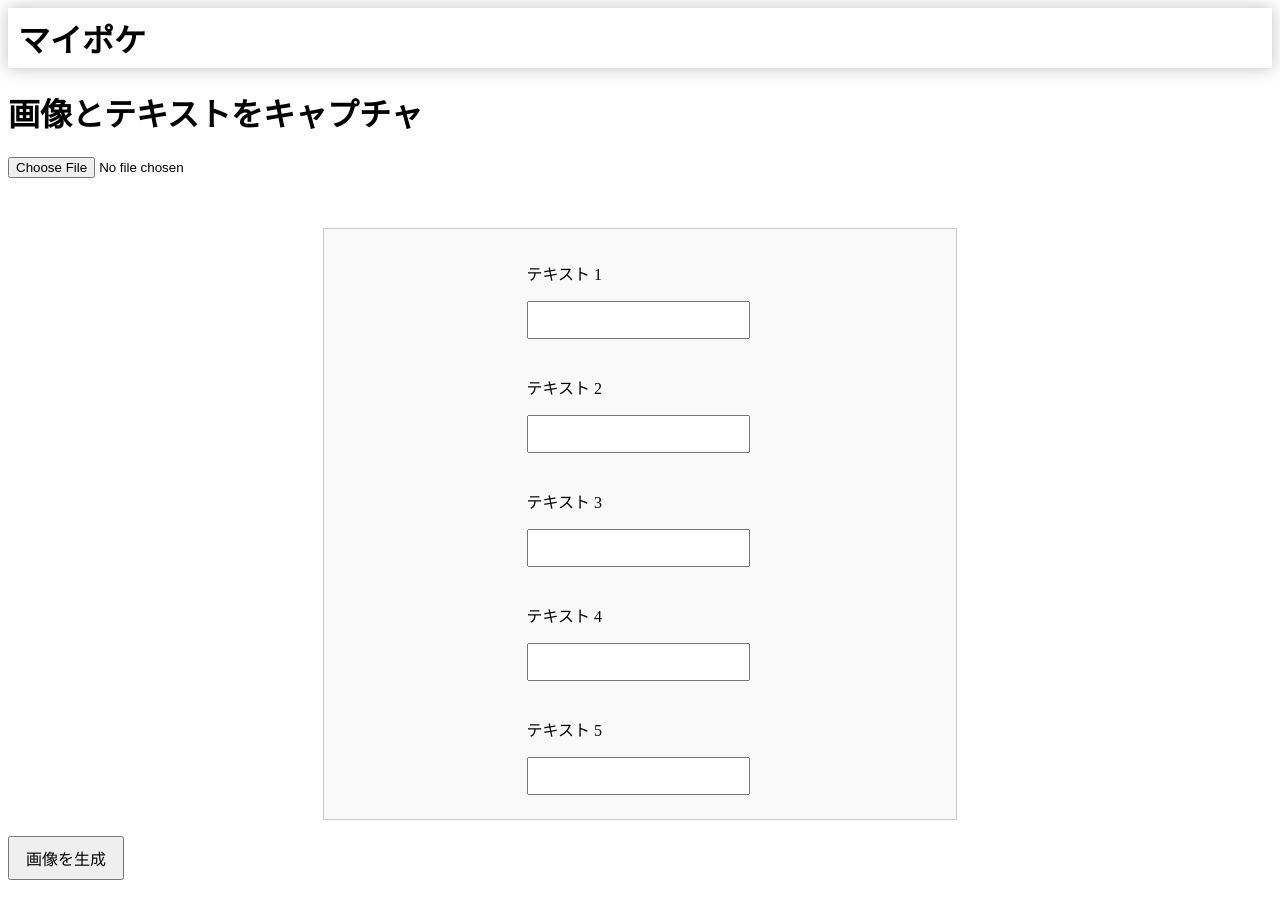
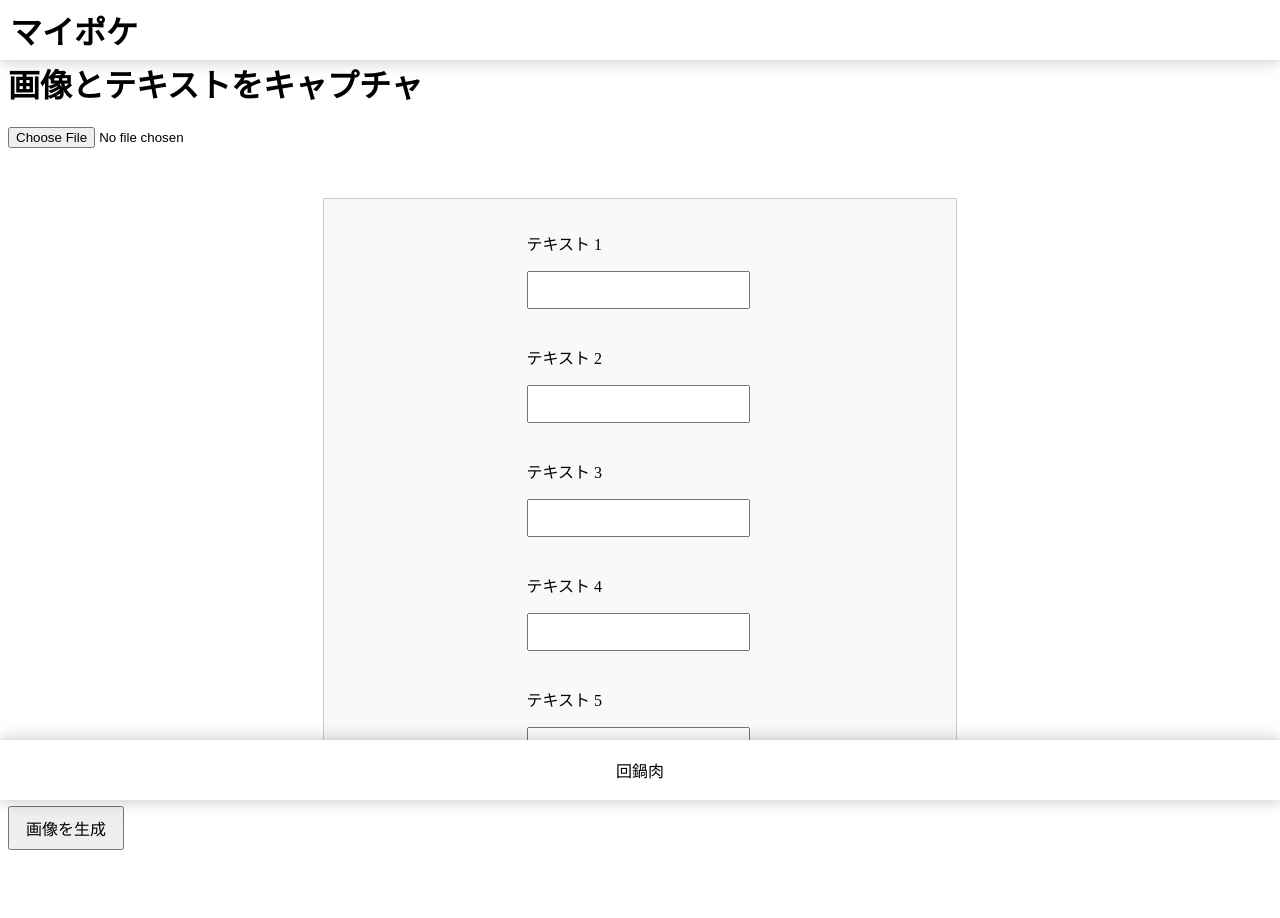
Before and after one commit to Menma-0/hakkason1, a Nuxt app: page / in a window 1280 px wide. Before the commit the page ends 888 px from the top, so only its background shows below. Built offline with nearby package versions, Linux system fonts and the light colour scheme.

Commit message:
画像の保存はしてくれるようになった

```diff
--- a/Layouts/default.vue
+++ b/Layouts/default.vue
@@ -3,7 +3,7 @@
     <div>
         <slot/>
     </div>
-    <!-- <Footer/> -->
+    <Footer/>
 </template>
 
 <script setup lang="ts">
--- a/components/footer.vue
+++ b/components/footer.vue
@@ -15,7 +15,7 @@
   flex-shrink: 0;
   background: #FFF;
   box-shadow: 0px 0px 16px 0px rgba(0, 0, 0, 0.25);
-  position: sticky;
+  position: fixed;
   bottom: 0;
   left: 0;
   }
--- a/components/header.vue
+++ b/components/header.vue
@@ -11,7 +11,7 @@
     height: 60px;
     background: #FFF;
     box-shadow: 0px 0px 16px 0px rgba(0, 0, 0, 0.25);
-    position: stickey;
+    position: fixed;
     display: flex;
     align-items: center;
     top: 0;
--- a/layouts/default.vue
+++ b/layouts/default.vue
@@ -3,7 +3,7 @@
     <div>
         <slot/>
     </div>
-    <!-- <Footer/> -->
+    <Footer/>
 </template>
 
 <script setup lang="ts">
--- a/pages/index.vue
+++ b/pages/index.vue
@@ -64,7 +64,7 @@ const layout = {
 const captureAndSaveImage = async () => {
   const canvas = document.createElement('canvas');
   canvas.width = 390; // キャンバスの幅
-  canvas.height = 800; // キャンバスの高さ
+  canvas.height = 844; // キャンバスの高さ
 
   const context = canvas.getContext('2d');
   if (!context) return;
@@ -144,7 +144,7 @@ const saveImageToFile = async (blob: Blob, fileName: string): Promise<string> =>
     const data = await response.json();
 
     if (response.ok) {
-      alert(`画像が保存されました: ${data.path}`);
+      //alert(`画像が保存されました: ${data.path}`);
       return data.path; // 保存された画像のパスを返す
     } else {
       console.error('画像の保存に失敗しました:', data.error);
@@ -158,6 +158,10 @@ const saveImageToFile = async (blob: Blob, fileName: string): Promise<string> =>
 </script>
 
 <style scoped>
+h1 {
+  margin-top: 60px;
+}
+
 .container {
   margin-top: 50px;
   display: flex;
@@ -181,6 +185,7 @@ const saveImageToFile = async (blob: Blob, fileName: string): Promise<string> =>
 
 button {
   margin-top: 16px;
+  margin-bottom: 60px;
   padding: 8px 16px;
   font-size: 16px;
   cursor: pointer;
```
Also changed, not shown: components/InputText.vue (+0 -12 lines), public/captured_image_1722717575923.png (deleted), 1 other file (tests, documents, lock files or other folders).
